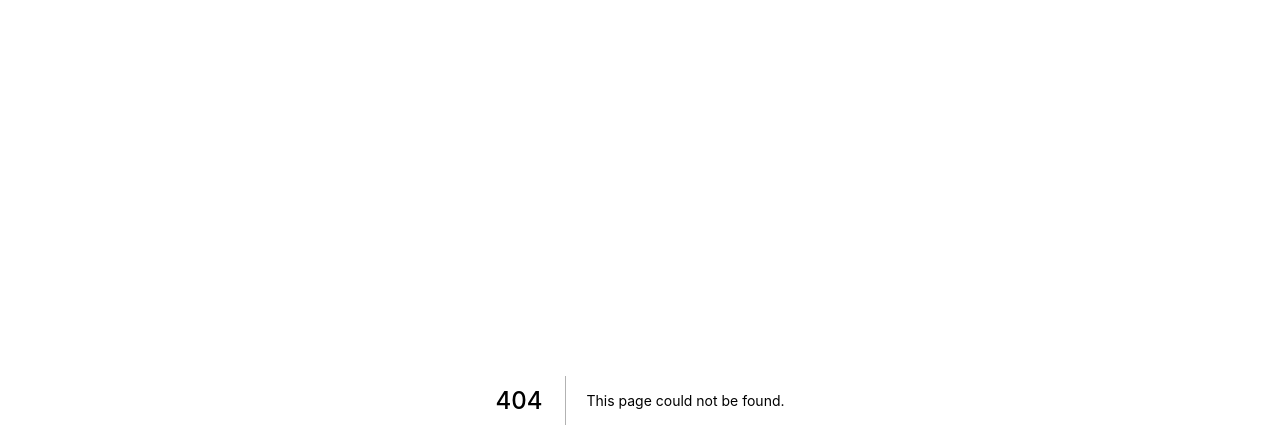
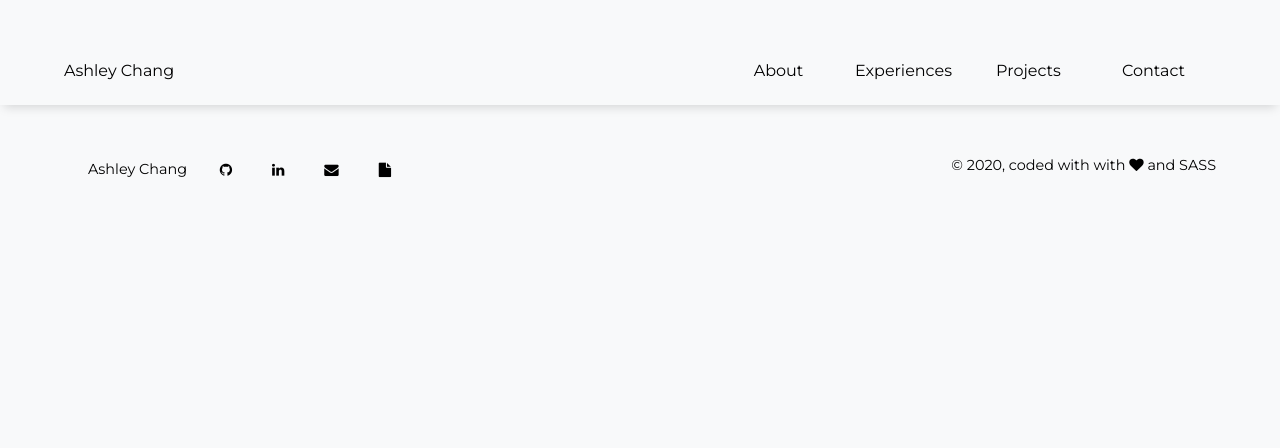
Before and after one commit to spswatron/personal-website, a Next.js app: page /ux_portfolio/personas in a window 1280 px wide. Before the commit this address had no page. Shown: the top 448 px of the page. Built offline with nearby package versions, Linux system fonts and the light colour scheme.

Commit message:
create personas html

```diff
--- /dev/null
+++ b/components/Footer.js
@@ -0,0 +1,75 @@
+import React from "react";
+import { Link } from "react-scroll";
+
+function SocialBar() {
+  return (
+    <div className="socials" style={{ margin: 0 }}>
+      <a
+        className="link"
+        href="https://github.com/spswatron"
+        target={"_blank"}
+        rel="noopener noreferrer"
+      >
+        <i className="fa fa-github" />
+      </a>
+      <a
+        className="link"
+        href={"https://www.linkedin.com/in/ashley-e-chang"}
+        target={"_blank"}
+        rel="noopener noreferrer"
+      >
+        <i className="fa fa-linkedin" />
+      </a>
+      <a
+        className="link"
+        href="mailto:ashley_e_chang@brown.edu"
+        target={"_blank"}
+        rel="noopener noreferrer"
+      >
+        <i className="fa fa-envelope" />
+      </a>
+      <a
+        className="link"
+        href="/Ashley_Chang_Resume.pdf"
+        target={"_blank"}
+        rel="noopener noreferrer"
+        style={{ paddingRight: 0 }}
+      >
+        <i className="fa fa-file" />
+      </a>
+    </div>
+  );
+}
+
+export default function Footer() {
+  return (
+    <div id={"footer"} className={"row"}>
+      <div className={"big-foot"}>
+        <div style={{ display: "flex" }} id={"footer"}>
+          <Link
+            activeClass="active"
+            to="new-home"
+            spy={true}
+            smooth={true}
+            offset={0}
+            d
+            uration={50}
+          >
+            <p style={{ fontSize: "0.9rem", whiteSpace: "nowrap" }}>
+              Ashley Chang
+            </p>
+          </Link>
+          <SocialBar />
+        </div>
+      </div>
+      <p style={{ fontSize: "0.9rem", textAlign: "center" }}>
+        {"\u00A9 " + new Date().getFullYear().toString() + ", "}coded with with{" "}
+        <i
+          style={{ color: "mix(maroon, red)" }}
+          className="fa fa-heart heart"
+        />{" "}
+        and SASS
+      </p>
+    </div>
+  );
+}
--- a/components/NavBar.js
+++ b/components/NavBar.js
@@ -1,7 +1,8 @@
 import React from "react";
 import { Link } from "react-scroll";
+import Sidebar from "./Sidebar";
 
-class Navbar extends React.Component {
+class FullNavbar extends React.Component {
   render() {
     return (
       <ul className="navbar">
@@ -68,4 +69,19 @@ class Navbar extends React.Component {
   }
 }
 
+function Navbar() {
+  return(
+    <>
+    <FullNavbar />
+      <div className="top" />
+      <div className={"nav fa"}>
+        <Sidebar
+          pageWrapId={"page-wrap"}
+          outerContainerId={"outer-container"}
+        />
+      </div>
+      </>
+  );
+}
+
 export default Navbar;
--- a/css/App.css
+++ b/css/App.css
@@ -326,7 +326,8 @@ a {
 
 #new-home {
   width: 100%;
-  background-image: linear-gradient(rgba(0, 0, 0, 0.2), rgba(0, 0, 0, 0.2)), url("IMG_0837.JPG");
+  background-image: linear-gradient(rgba(0, 0, 0, 0.2), rgba(0, 0, 0, 0.2)),
+    url("IMG_0837.JPG");
   height: 90vh;
   color: white;
   justify-content: center;
@@ -582,7 +583,7 @@ div.face.mobile.column > div > img {
   }
 
   p,
-h3 {
+  h3 {
     margin-top: 15px;
     font-size: 1.08rem;
     line-height: 1.55rem;
--- /dev/null
+++ b/pages/ux_portfolio/personas.js
@@ -0,0 +1,23 @@
+import React from "react";
+import Navbar from "../../components/NavBar";
+import Footer from "../../components/Footer";
+
+function Content() {
+    return(
+        <div>
+            <h1>Personas</h1>
+        </div>
+    )
+}
+
+function Personas() {
+  return (
+    <>
+      <Navbar />
+      <Content />
+      <Footer />
+    </>
+  );
+}
+
+export default Personas;
--- /dev/null
+++ b/public/ux_portfolio/personas.css
@@ -0,0 +1,8 @@
+body {
+  background: linear-gradient(180deg, #f7faf2, #fff);
+}
+
+img {
+    max-width: min(100%, 700px);
+    padding: 3% 0;
+}
--- /dev/null
+++ b/public/ux_portfolio/style.css
@@ -0,0 +1,38 @@
+@import url("https://fonts.googleapis.com/css2?family=Montserrat:wght@300;400;600&display=swap");
+
+body {
+  font-family: "Montserrat", sans-serif;
+  margin: 0;
+}
+
+.content {
+    min-height: 100vh;
+    max-width: min(700px, 90%);
+    margin: 0 auto;
+}
+
+.header {
+  padding-top: 3%;
+  text-align: center;
+}
+
+figure {
+    width: 100%;
+    margin: 0;
+}
+
+figcaption {
+    text-align: left;
+}
+
+@media screen and (min-width: 769px) {
+  .content {
+    width: 50%;
+  }
+  div {
+    font-size: 1.2rem;
+  }
+  h1 {
+    font-size: 3.2857rem;
+  }
+}
```
Also changed, not shown: components/Experiences.js (+7 -4 lines), pages/index.js (+4 -81 lines), public/ux_portfolio/personas.html (added, +62 -0 lines), public/ux_portfolio/images/microwave.jpg (added).
